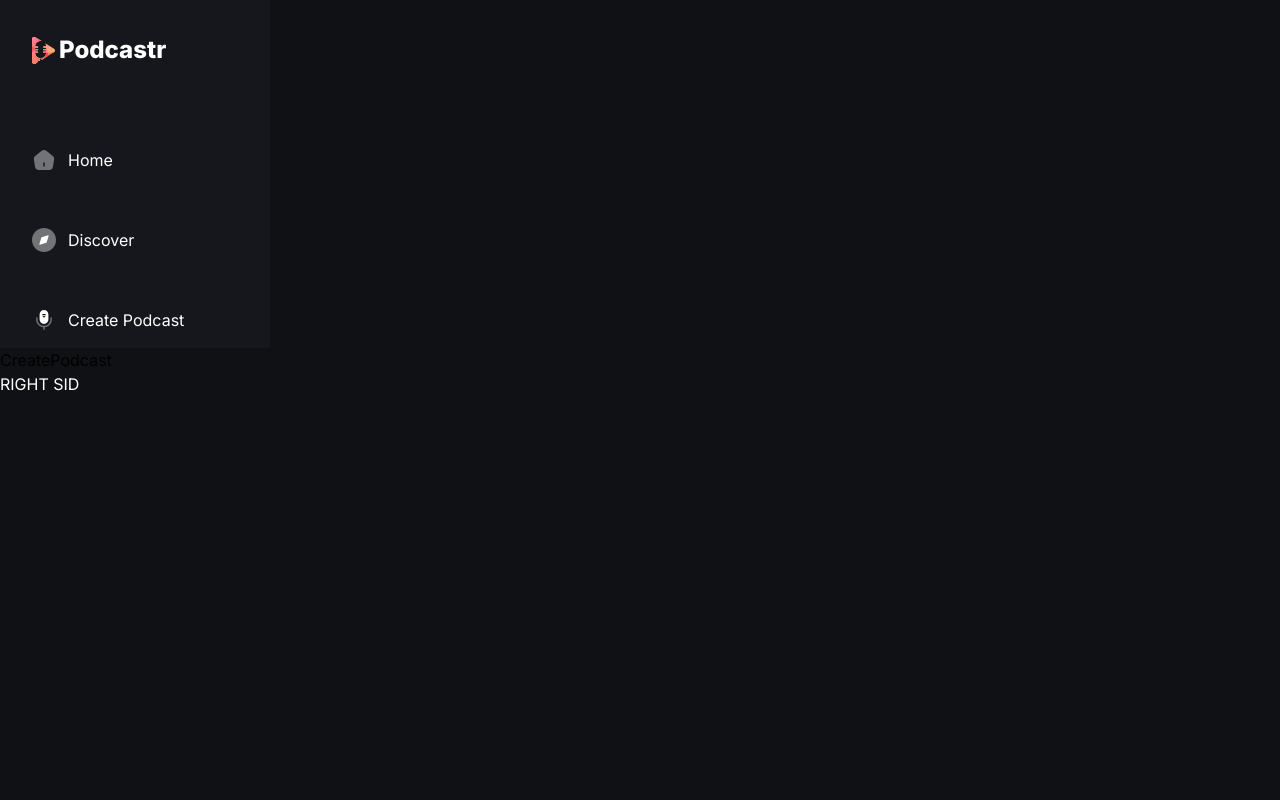
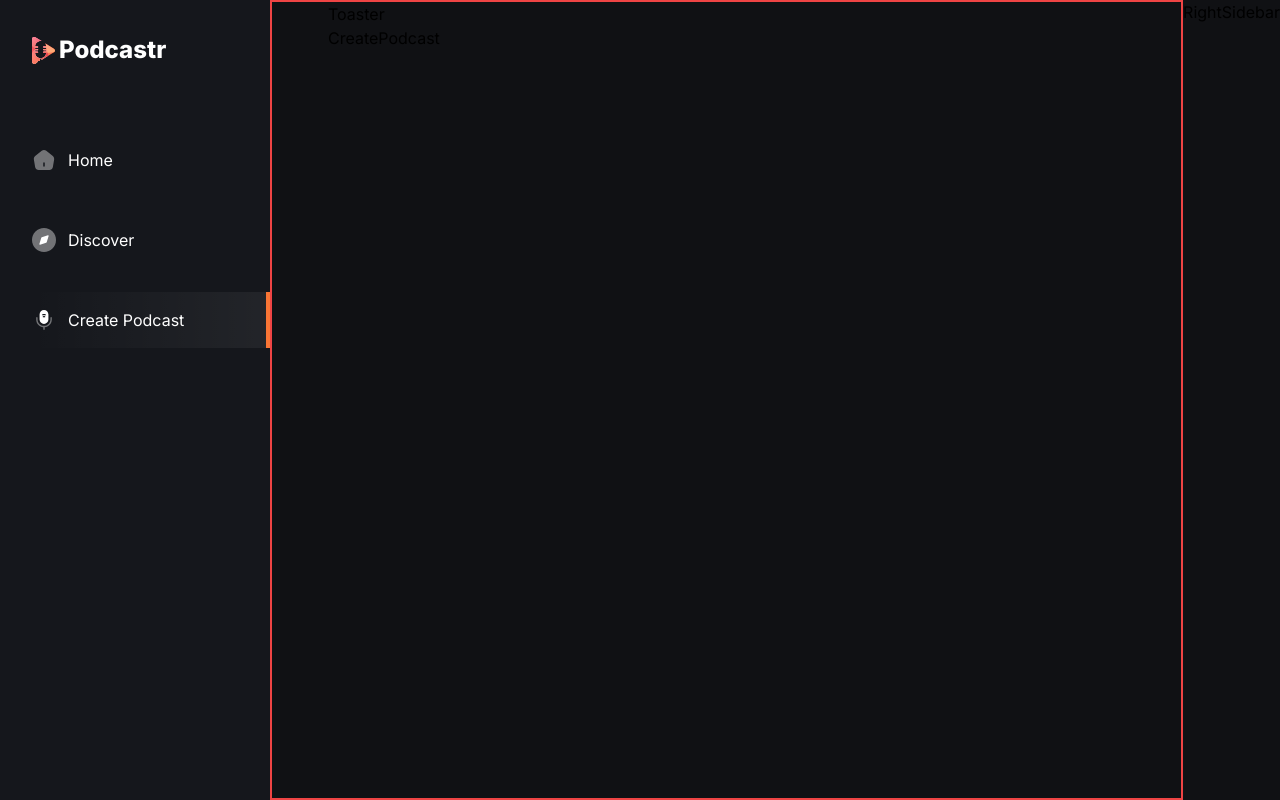
Before and after one commit to Satora1/Podcast-AI-APP, a Next.js app: page /create-podcast in a window 1280 px wide. Built offline with nearby package versions, Linux system fonts and the light colour scheme.

Commit message:
right sidebar

```diff
--- a/app/(root)/layout.tsx
+++ b/app/(root)/layout.tsx
@@ -1,4 +1,6 @@
 import LeftSidebar from "@/components/LeftSidebar";
+import RightSidebar from "@/components/RightSidebar";
+import Image from "next/image";
 
 export default function RootLayout({
     children,
@@ -6,12 +8,25 @@
     children: React.ReactNode;
 }>) {
     return (
-        <div>
-            <main>
-              <LeftSidebar/>
-                {children}
-                <p className="text-white-1">RIGHT SID</p>
-
+        <div className="relatice flex flex-col">
+            <main className="relative flex bg-black-3">
+                <LeftSidebar />
+                <section className="border-2 border-red-500 flex min-h-screen flex-1 flex-col px-4 sm:px-14">
+                    <div className="mx-auto flex w-full max-w-5xl flex-col max-sm:px-4">
+                        <div className="flex h-16 items-center jsutify-between md:hidden">
+                            <Image src="/icons/logo.svg"
+                                width={30}
+                                height={30}
+                                alt="menu icon" />
+                            MobileNav
+                        </div>
+                        <div>
+                            Toaster
+                            {children}
+                        </div>
+                    </div>
+                </section>
+                <RightSidebar />
             </main>
 
         </div>
--- a/components/LeftSidebar.tsx
+++ b/components/LeftSidebar.tsx
@@ -8,8 +8,8 @@
 import React from 'react'
 
 const LeftSidebar = () => {
-    const pathname=usePathname()
-    const router=useRouter()
+    const pathname = usePathname()
+    const router = useRouter()
     return (
         <section className='left_sidebar'>
             <nav className='flex flex-col gap-6'>
@@ -20,8 +20,10 @@
                     </h1>
                 </Link>
                 {sidebarLinks.map(({ route, label, imgURL }) => {
-                    const isActive =pathname===route||pathname.startsWith(`${route}/`)
-                    return <Link href={route} key={label} className={cn('flex gap-3 items-center py-4 mx-lg:px-4 justify-center lg:justify-start')}>
+                    const isActive = pathname === route || pathname.startsWith(`${route}/`)
+                    return <Link href={route} key={label} className={cn('flex gap-3 items-center py-4 mx-lg:px-4 justify-center lg:justify-start', {
+                        "bg-nav-focus border-r-4 border-orange-1": isActive
+                    })}>
 
                         <Image src={imgURL} alt={label} width={24} height={24} />
                         <p>{label}</p>
--- /dev/null
+++ b/components/RightSidebar.tsx
@@ -0,0 +1,9 @@
+import React from 'react'
+
+const RightSidebar = () => {
+  return (
+    <div>RightSidebar</div>
+  )
+}
+
+export default RightSidebar
```
